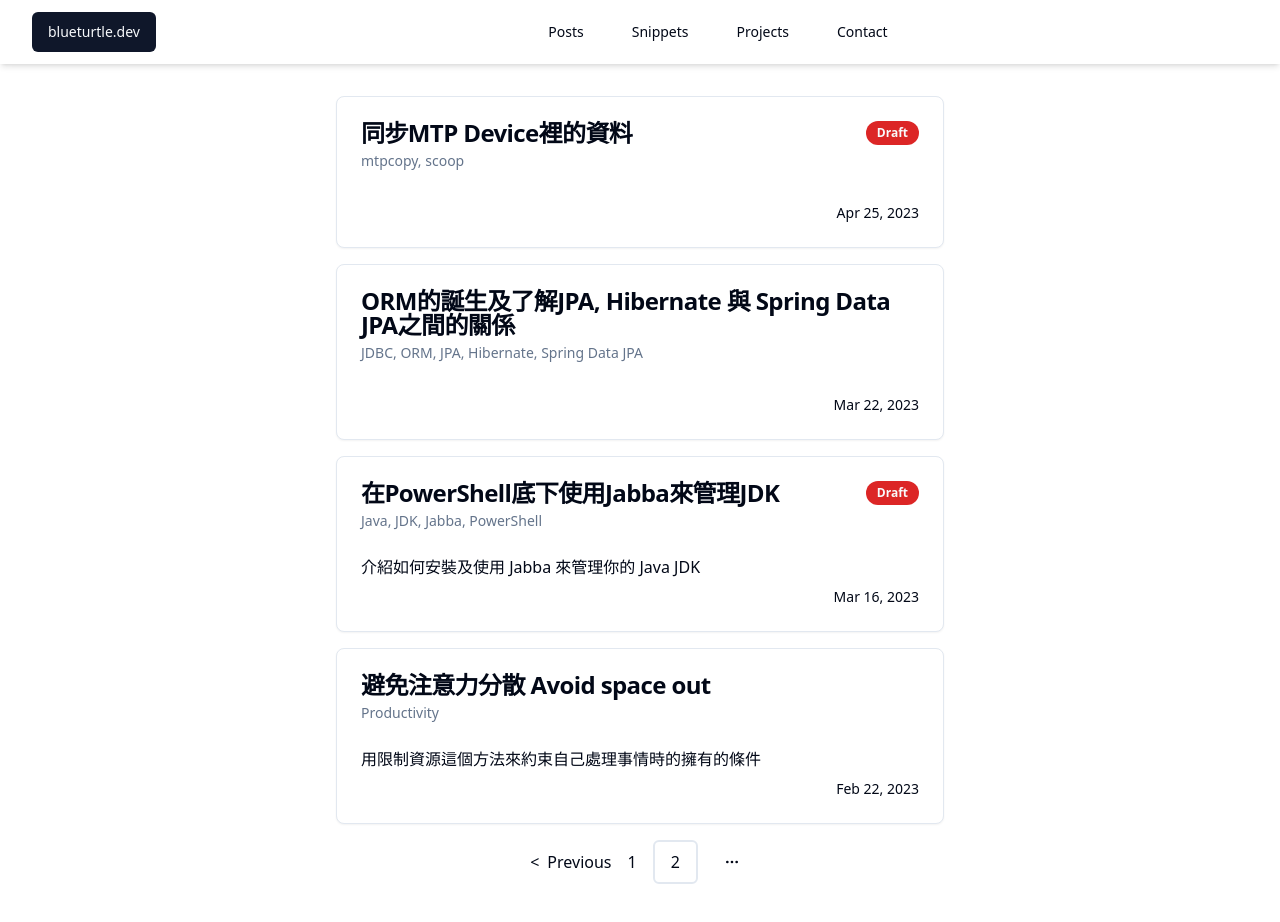
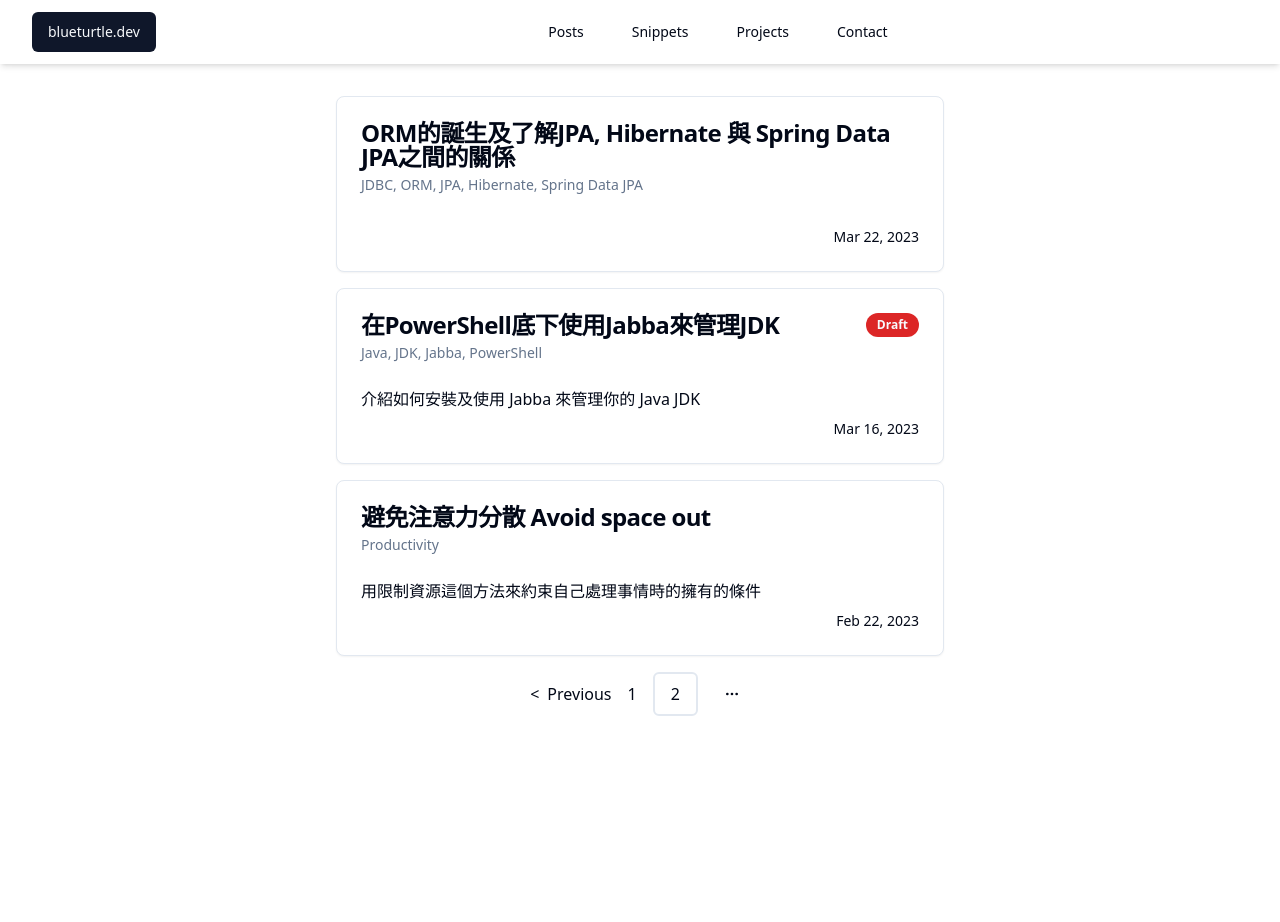
Before and after one commit to tarmacChen/blueturtle.dev, a Next.js app: page /page/2 in a window 1280 px wide. Shown: the top 922 px of the page. After the commit the page ends 812 px from the top, so only its background shows below. Built offline with nearby package versions, Linux system fonts and the light colour scheme.

Commit message:
add md files filter when category is ignore

```diff
--- a/src/components/BasicPage.tsx
+++ b/src/components/BasicPage.tsx
@@ -29,7 +29,7 @@ export function BasicPage({ children }: { children: React.ReactNode }) {
   }, [scrollY]);
 
   return (
-    <>
+    <main>
       <div className="w-full mx-auto">
         <NavbarSection />
         <div className="mt-8 px-8">{children}</div>
@@ -41,6 +41,6 @@ export function BasicPage({ children }: { children: React.ReactNode }) {
         </BackToTopButton>
       )}
       {isMobile && isScrollingUp && <FooterSection />}
-    </>
+    </main>
   );
 }
--- a/src/components/DesktopNavbar.tsx
+++ b/src/components/DesktopNavbar.tsx
@@ -12,7 +12,6 @@ import Link from 'next/link';
 import { mergeClassNames } from '@/lib/helper';
 import { usePathname } from 'next/navigation';
 
-
 export function DesktopNavbar() {
   const pathname = usePathname().split('/')[1];
   const { isMobile } = useMobile();
@@ -22,7 +21,7 @@ export function DesktopNavbar() {
     const linkClasses = mergeClassNames(
       navigationMenuTriggerStyle(),
       'mx-2 rounded-none',
-      isActive ? 'border-b-2 border-b-blue-600' : ''
+      isActive ? 'border-b-2 border-b-blue-600' : '',
     );
 
     return (
--- a/src/components/NavbarSection.tsx
+++ b/src/components/NavbarSection.tsx
@@ -4,7 +4,7 @@ import { DesktopNavbar } from '@/components/DesktopNavbar';
 export const NavbarSection = () => (
   <div className="sticky top-0 flex flex-row h-16 w-full items-center bg-white shadow-md">
     <Logo className="ml-8" />
-    <div className="invisible md:visible flex justify-center mx-auto">
+    <div className="invisible md:visible flex flex-row justify-center mx-auto">
       <DesktopNavbar />
     </div>
   </div>
--- a/src/lib/mdHelper.ts
+++ b/src/lib/mdHelper.ts
@@ -30,11 +30,13 @@ export function getMarkdownFiles(): MarkdownFile[] {
     const content = fs.readFileSync(name, 'utf-8');
     const matterResults = matter(content);
 
-    mdFiles.push({
+    const newFile: MarkdownFile = {
       filename: name,
       content: matterResults.content,
       metadata: matterResults.data,
-    });
+    };
+
+    mdFiles.push(newFile);
   });
   return mdFiles.sort(sortByCreatedTimeDescend);
 }
--- a/src/pages/404.tsx
+++ b/src/pages/404.tsx
@@ -1,4 +1,5 @@
 import { BasicPage } from '@/components/BasicPage';
+
 export default function NotFoundPage() {
   return (
     <BasicPage>
--- a/src/pages/contact/index.tsx
+++ b/src/pages/contact/index.tsx
@@ -19,8 +19,6 @@ export const getStaticProps = (() => {
 export default function ContactPage({
   mdFile,
 }: InferGetStaticPropsType<typeof getStaticProps>) {
-  // mdFile && console.log(mdFile.filename);
-
   return (
     <BasicPage>
       {mdFile && (
--- a/src/pages/page/[pageIndex].tsx
+++ b/src/pages/page/[pageIndex].tsx
@@ -29,7 +29,7 @@ export const getStaticPaths = (async () => {
 export const getStaticProps = (async (ctx) => {
   const mdFiles = getMarkdownFiles();
   const routes: GetStaticPathsResult = { paths: [], fallback: false };
-  const posts = mdFiles;
+  const posts = mdFiles.filter((md) => md.metadata.category != 'ignore');
   const postGroups = paginateElements<MarkdownFile>(posts, 5);
   // const index = ctx.params?.['pageIndex'] || '1';
   const index = Array.isArray(ctx.params?.['pageIndex'])
```
